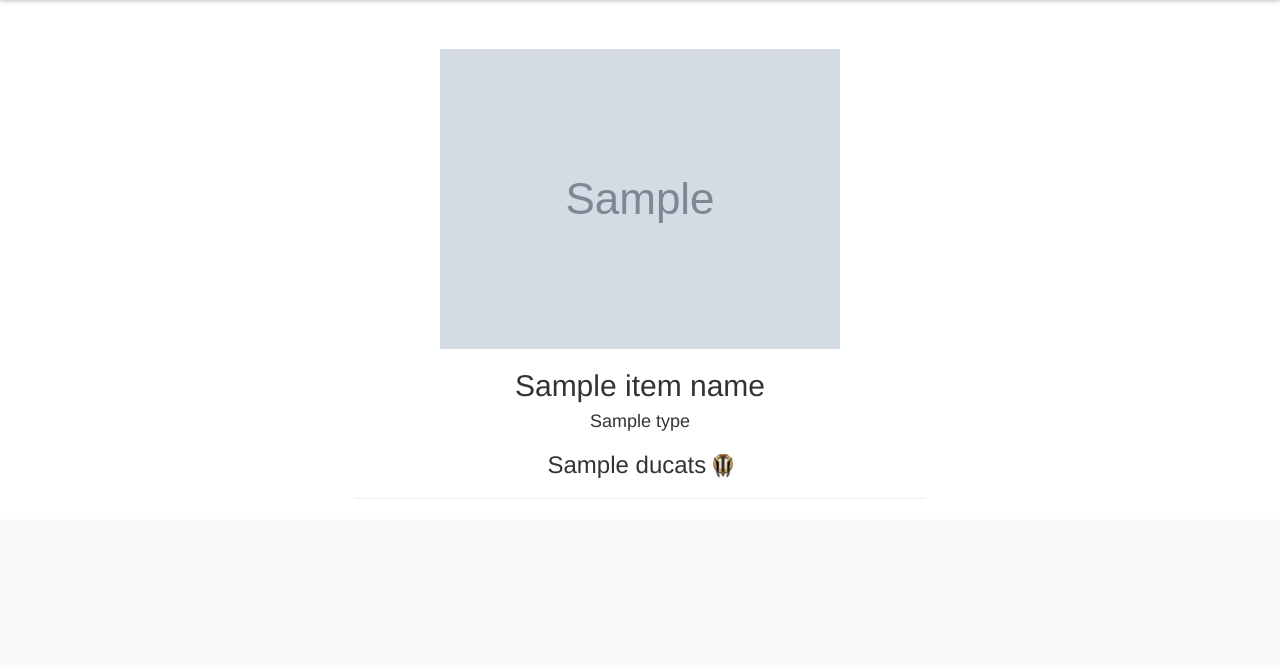
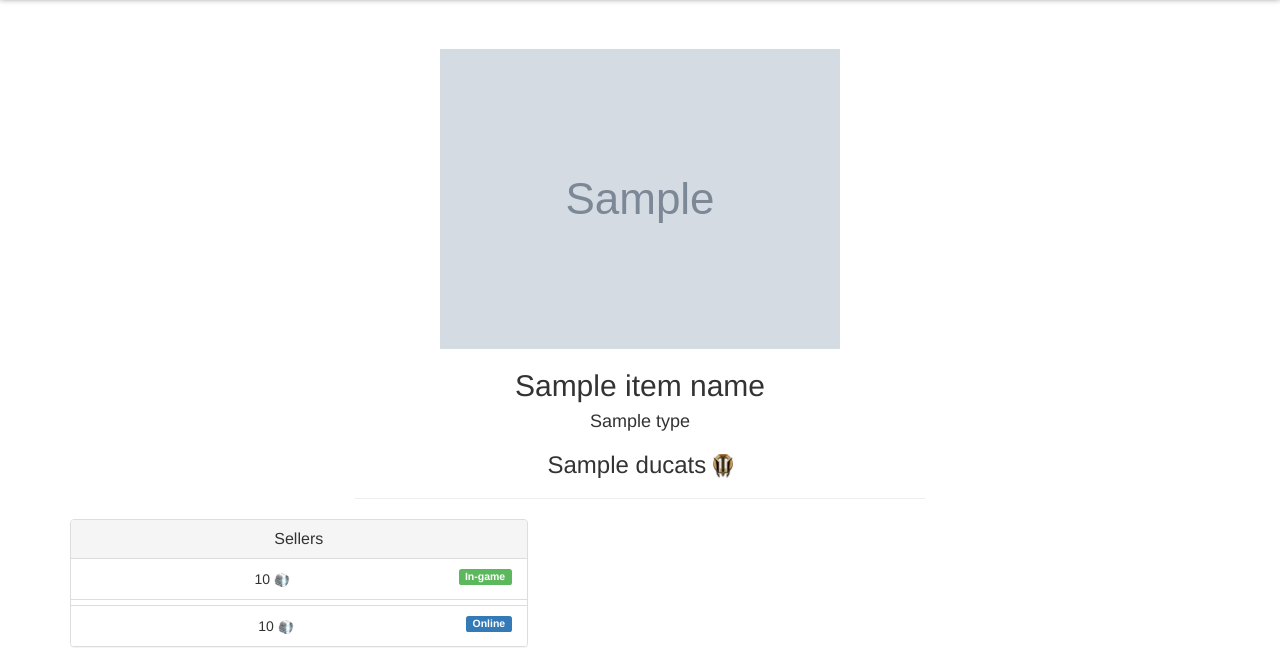
Before and after one commit to co-go/better_getter, a Django app: template get_item/templates/get_item/item.html in a window 1280 px wide. Shown: the part 301-968 px from the top of the page. Before the commit the page ends 779 px from the top, so only its background shows below. Run offline with Django 3.2, Linux system fonts and the light colour scheme; the template is opened without the code that fills it: most values are stand-ins (such as "Sample title", 1, 10 or a date in 2020); grey boxes marked "Sample" are stand-in pictures.

Commit message:
Adjusted visuals

```diff
--- a/get_item/templates/get_item/item.html
+++ b/get_item/templates/get_item/item.html
@@ -33,9 +33,47 @@
         <img src="{{ src }}" style="padding-top: 50px">
         <h2 class="item"> {{ item_name }} </h2>
         <h4 class="item_type"> {{ type }} </h4>
-        <h3 class="ducats"> {{ ducats }} <img src="{% static 'img/duc.png' %}" /> </h3>
+        <h3> {{ ducats }} <img style="height: 1em;" src="{% static 'img/duc.png' %}" /> </h3>
 
         <hr style="width: 50%">
+
+        {% if ingame_prices and online_prices %}
+        <div class="row">
+          <div class="col-md-5">
+            <div class="panel panel-default">
+              <div class="panel-heading">
+                <h3 class="panel-title">Sellers</h3>
+              </div>
+
+              <ul class="list-group">
+                {% for price in ingame_prices %}
+                  <li class="list-group-item">
+                    {{ price }}
+                    <img style="height: 1em;" src="{% static 'img/plat.png' %}" />
+                    <span class="label label-success change-text" data-hover="name" style="float: right"><span>In-game</span></span>
+                  </li>
+                {% endfor %}
+              </ul>
+
+              <ul class="list-group" style="margin-top: 5px">
+                {% for price in online_prices %}
+                  <li class="list-group-item">{{ price }}
+                    <img style="height: 1em;" src="{% static 'img/plat.png' %}" />
+                    <span class="label label-primary" style="float: right">Online</span>
+                  </li>
+                {% endfor %}
+              </ul>
+            </div>
+          </div>
+        </div>
+        {% else %}
+        <div class="panel panel-default">
+          <div class="panel-body">
+            No current seller data could be found!
+          </div>
+        </div>
+        {% endif %}
+
       </center>
     </div>
 
--- a/static/css/get_item.css
+++ b/static/css/get_item.css
@@ -21,9 +21,6 @@
   color: #0B0C10;
   font-family: "Overpass", sans-serif;
 }
-.ducats img {
-  height: 1em;
-}
 
 .title {
   color: white;
```
Also changed, not shown: get_item/views.py (+4 -15 lines).
